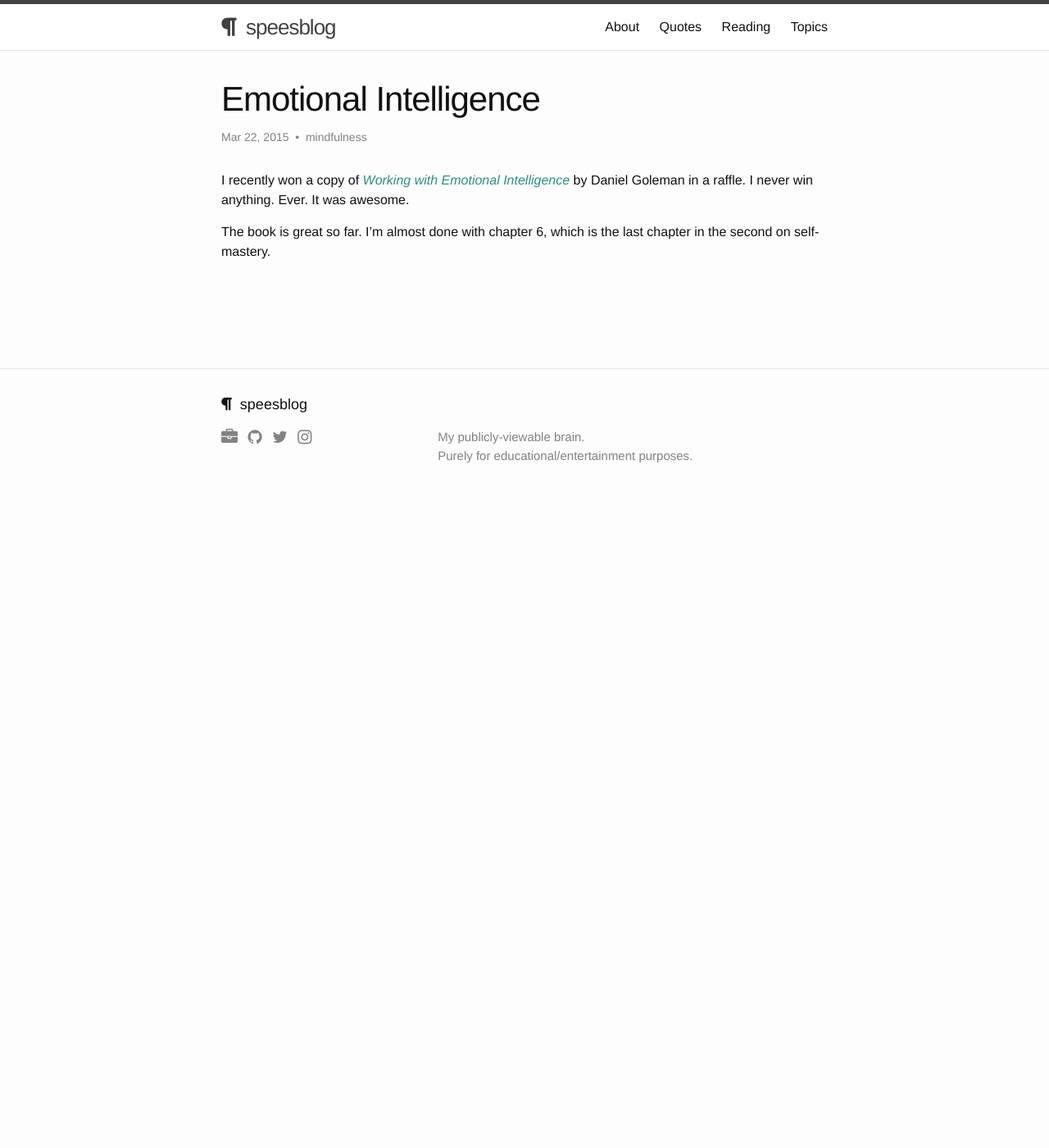
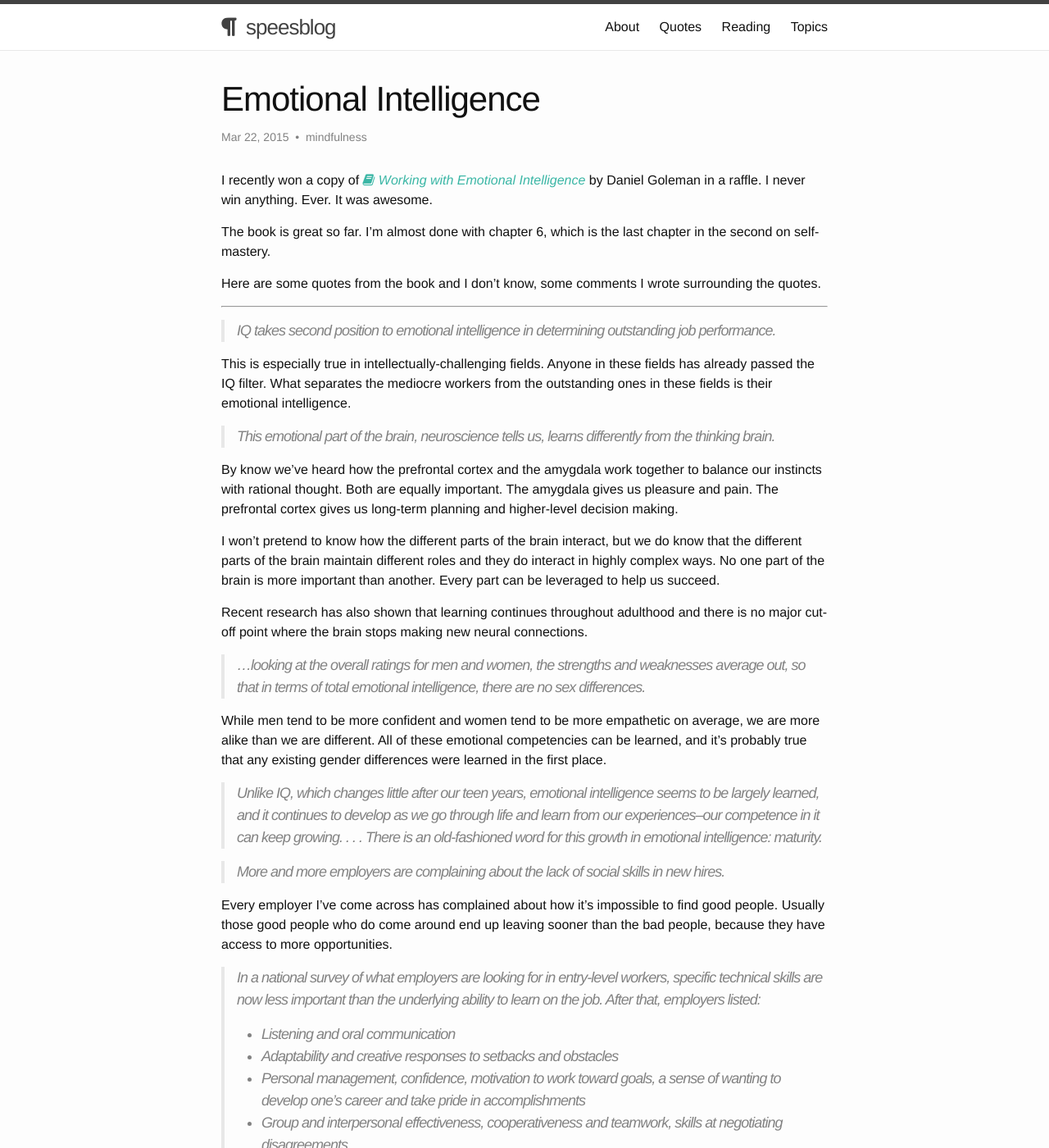
Before and after one commit to shelbyspees/speesblog, a Jekyll site: the page built from _posts/2015-03-22-emotional-intelligence.md, in a window 1280 px wide and 1400 px high. Shown: the whole window at 82% size. Built offline with Jekyll 4.4.1, drawn with Linux system fonts in a browser that asks for light colours; nearby versions of some CDN libraries; some of the changed text lies outside the part shown.

Commit message:
Update posts

```diff
--- a/_posts/2015-03-22-emotional-intelligence.md
+++ b/_posts/2015-03-22-emotional-intelligence.md
@@ -4,6 +4,49 @@ title: Emotional Intelligence
 category: mindfulness
 ---
 
-I recently won a copy of [*Working with Emotional Intelligence*]() by Daniel Goleman in a raffle. I never win anything. Ever. It was awesome.
+I recently won a copy of [<i class="fa fa-book"></i> *Working with Emotional Intelligence*](http://www.amazon.com/Working-Emotional-Intelligence-Daniel-Goleman-ebook/dp/B000JMKTN2/ref=tmm_kin_swatch_0?_encoding=UTF8&sr=8-1&qid=1427167026) by Daniel Goleman in a raffle. I never win anything. Ever. It was awesome.
 
 The book is great so far. I'm almost done with chapter 6, which is the last chapter in the second on self-mastery.
+
+Here are some quotes from the book and I don't know, some comments I wrote surrounding the quotes.
+
+---
+
+>IQ takes second position to emotional intelligence in determining outstanding job performance.
+
+This is especially true in intellectually-challenging fields. Anyone in these fields has already passed the IQ filter. What separates the mediocre workers from the outstanding ones in these fields is their emotional intelligence.
+
+>This emotional part of the brain, neuroscience tells us, learns differently from the thinking brain.
+
+By know we've heard how the prefrontal cortex and the amygdala work together to balance our instincts with rational thought. Both are equally important. The amygdala gives us pleasure and pain. The prefrontal cortex gives us long-term planning and higher-level decision making.
+
+I won't pretend to know how the different parts of the brain interact, but we do know that the different parts of the brain maintain different roles and they do interact in highly complex ways. No one part of the brain is more important than another. Every part can be leveraged to help us succeed.
+
+Recent research has also shown that learning continues throughout adulthood and there is no major cut-off point where the brain stops making new neural connections.
+
+>...looking at the overall ratings for men and women, the strengths and weaknesses average out, so that in terms of total emotional intelligence, there are no sex differences.
+
+While men tend to be more confident and women tend to be more empathetic on average, we are more alike than we are different. All of these emotional competencies can be learned, and it's probably true that any existing gender differences were learned in the first place.
+
+>Unlike IQ, which changes little after our teen years, emotional intelligence seems to be largely learned, and it continues to develop as we go through life and learn from our experiences--our competence in it can keep growing. . . . There is an old-fashioned word for this growth in emotional intelligence: maturity.
+
+>More and more employers are complaining about the lack of social skills in new hires.
+
+Every employer I've come across has complained about how it's impossible to find good people. Usually those good people who do come around end up leaving sooner than the bad people, because they have access to more opportunities.
+
+>In a national survey of what employers are looking for in entry-level workers, specific technical skills are now less important than the underlying ability to learn on the job. After that, employers listed:
+>
+>- Listening and oral communication
+>- Adaptability and creative responses to setbacks and obstacles
+>- Personal management, confidence, motivation to work toward goals, a sense of wanting to develop one's career and take pride in accomplishments
+>- Group and interpersonal effectiveness, cooperativeness and teamwork, skills at negotiating disagreements
+>- Effectiveness in the organization, wanting to make a contribution, leadership potential
+
+To summarize what employers are looking for in entry-level employers:
+
+1. Learning on the job
+2. Communication
+3. Adaptability
+4. Motivation
+5. Teamwork
+6. Leadership
```
Also changed, not shown: _posts/2015-03-22-the-emotional-competence-framework.md (+14 -7 lines), _posts/2015-03-23-whats-next.md (+1 -1 lines).
